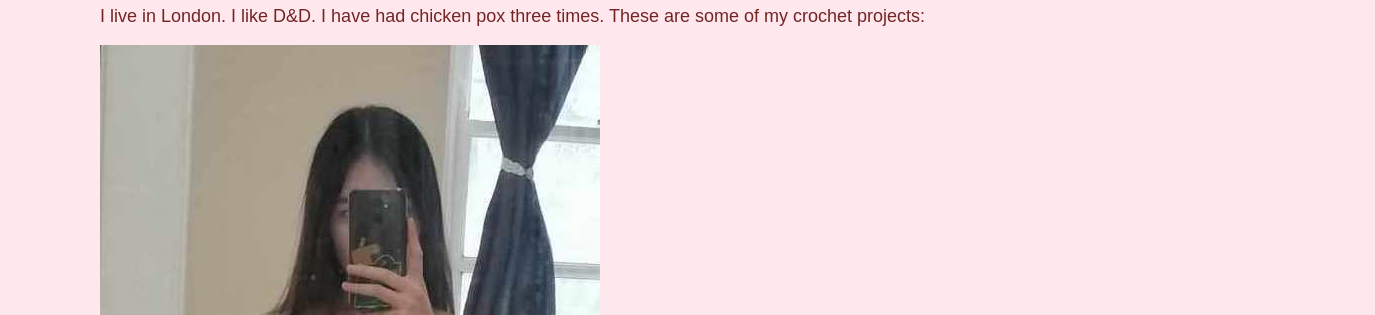
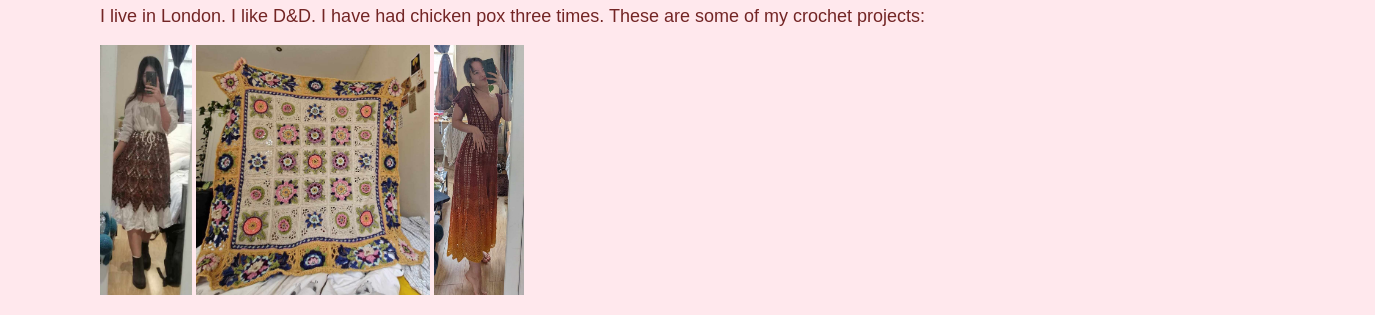
Before and after one commit to KarolineHansen/INST0018_23-24_uczckkh, a plain HTML site: page index.html in a window 1280 px wide. Shown: the part 102-417 px from the top of the page, 1375 px wide, since content can reach past the window. Drawn offline with Linux system fonts and the light colour scheme.

Commit message:
Update index.html

```diff
--- a/index.html
+++ b/index.html
@@ -8,7 +8,7 @@
 <body>
  <h1>Karoline</h1>
  <p>I live in London. I like D&D. I have had chicken pox three times. These are some of my crochet projects:</p>
- <img src="skirt.jpg" alt="Website creator wearing a white dress with a crocheted overskirt in earthy colours." height="20%"> <img src="blanket.jpg" alt="A crocheted lap blanket made of floral motif granny squares." height="20%"> <img src="dress.jpg" alt="Website creator wearing a crocheted dress that gradients from red on top to yellow at the hem." height="20%">
+ <img src="skirt.jpg" alt="Website creator wearing a white dress with a crocheted overskirt in earthy colours." height="250"> <img src="blanket.jpg" alt="A crocheted lap blanket made of floral motif granny squares." height="250"> <img src="dress.jpg" alt="Website creator wearing a crocheted dress that gradients from red on top to yellow at the hem." height="250">
  <h1>My group is very cool, and consists of:</h1>
  <ul>
  <li> <a href="https://saagneek.github.io/INST0018_23-24_uczcasu/">Saagneek</a>, whose favourite colour is black.</li>
```
